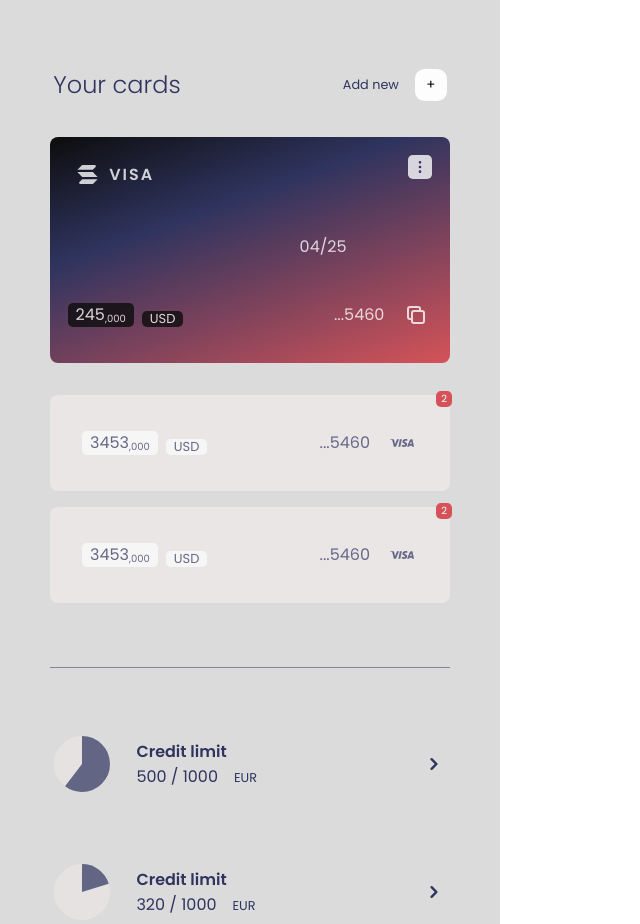
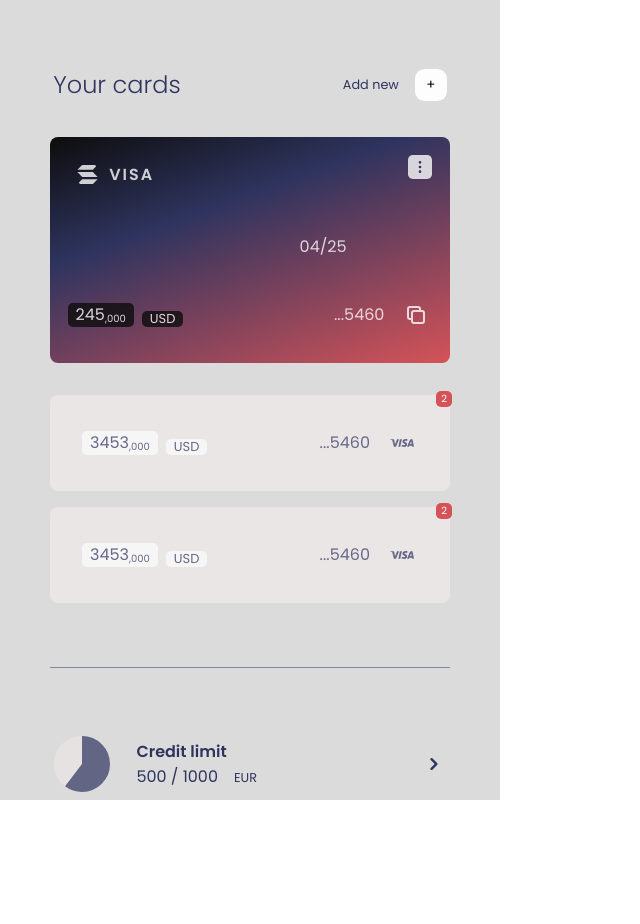
Before and after one commit to billionsjoel/quickTrans, a React (Create React App) app: page / in a window 1280 px wide. Shown: the whole page, without its empty margins (0-640 px from the left). After the commit the page ends 800 px from the top, so only its background shows below. Built offline with nearby package versions, Linux system fonts and the light colour scheme.

Commit message:
Style bar

```diff
--- a/src/components/VisaSection/CreditPanels/index.js
+++ b/src/components/VisaSection/CreditPanels/index.js
@@ -31,27 +31,7 @@ function CreditPanel() {
 
         <HiChevronRight className={style.chev} />
       </div>
-      <div className={style.bar}>
-        <div className={style.bar__left}>
-          <CircularProgressbar
-            value={20}
-            strokeWidth={50}
-            styles={buildStyles({
-						  strokeLinecap: 'butt',
-						  pathColor: '#2f345f',
-						  trailColor: '#ebe6e6',
-            })}
-            className={style.progress}
-          />
-          <div className={style.credit__limit}>
-            <h6>Credit limit</h6>
-            <span className={style.values}>320 / 1000</span>
-            <span className={style.curr}>EUR</span>
-          </div>
-        </div>
 
-        <HiChevronRight className={style.chev} />
-      </div>
     </div>
   );
 }
```
